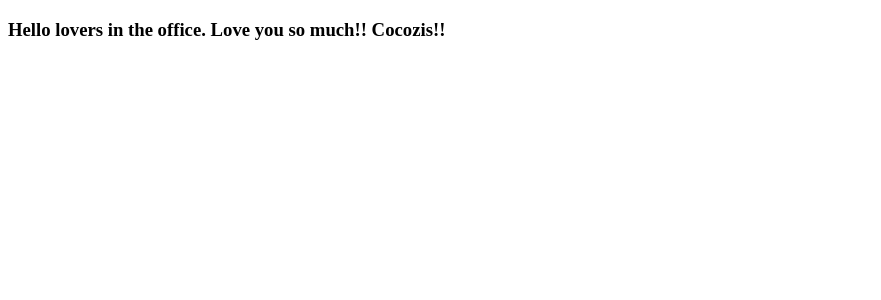
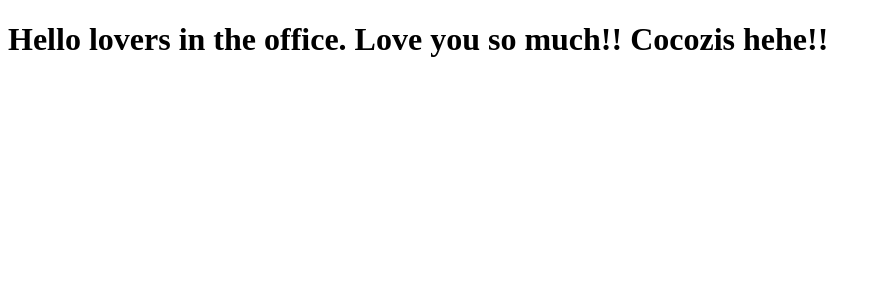
Before and after one commit to allan-piva/clone-tabnews, a Next.js app: page / in a window 1280 px wide. Shown: the top 300 px of the page, without its empty margins (0-881 px from the left). Built offline with nearby package versions, Linux system fonts and the light colour scheme.

Commit message:
alterado tamanho e frase

```diff
--- a/pages/index.js
+++ b/pages/index.js
@@ -1,5 +1,5 @@
 function Home() {
-    return  <h3>Hello lovers in the office. Love you so much!! Cocozis!!</h3>
+    return  <h1>Hello lovers in the office. Love you so much!! Cocozis hehe!!</h1>
     }
 
 export default Home;
```
